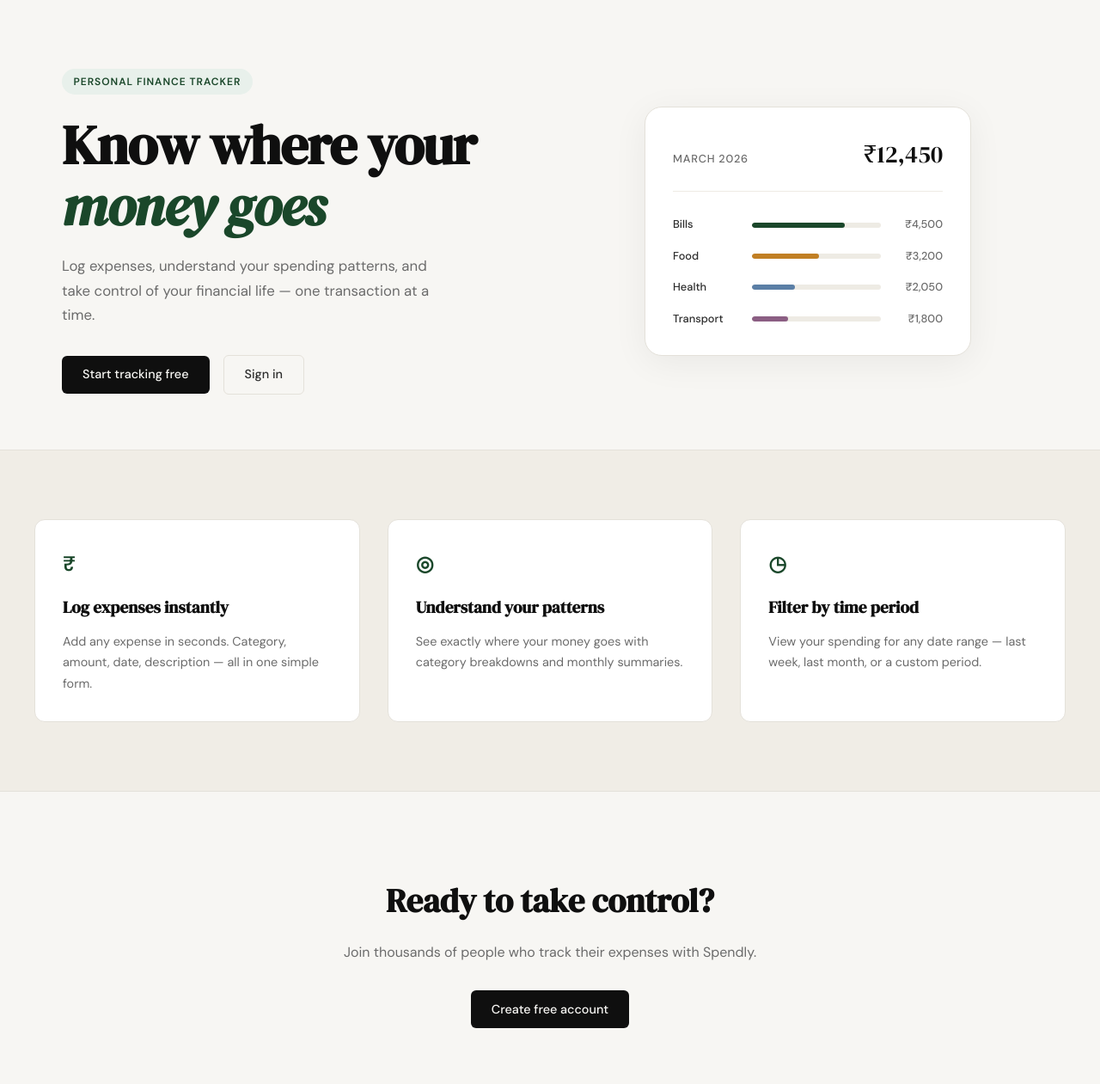
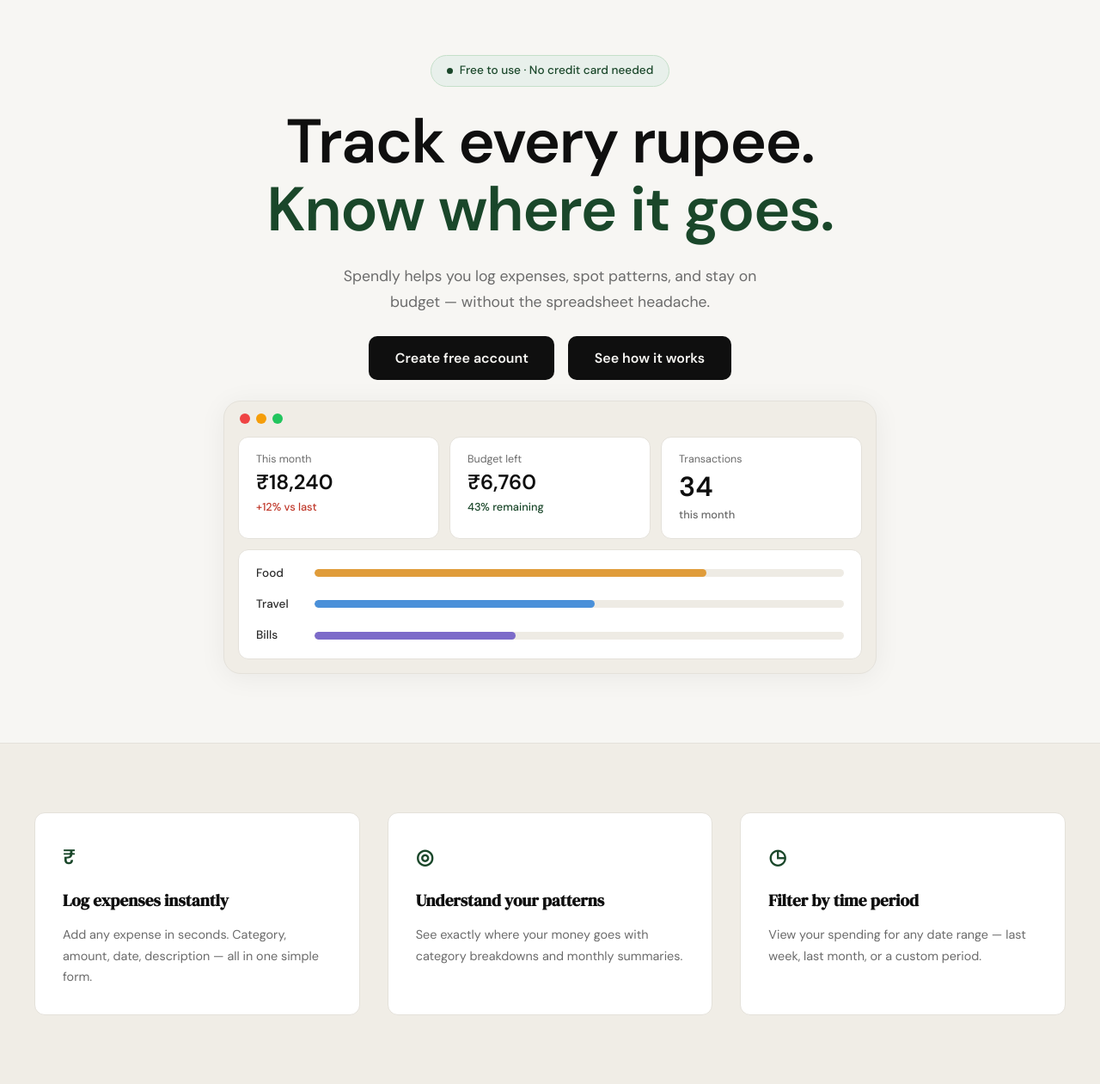
Before and after one commit to sunnyashish375/spendly, a Flask app: page / in a window 1280 px wide. Shown: the part 61-1322 px from the top of the page at 86% size. Run offline with Flask 3, Linux system fonts and the light colour scheme.

Commit message:
landing: redesign hero section to match mockup

```diff
--- /dev/null
+++ b/static/css/landing.css
@@ -0,0 +1,219 @@
+/* ------------------------------------------------------------------ */
+/* Hero v2 — landing page only                                         */
+/* ------------------------------------------------------------------ */
+
+.lhero {
+    padding: 4rem 2rem 5rem;
+    text-align: center;
+    background: var(--paper);
+}
+
+.lhero-inner {
+    max-width: 760px;
+    margin: 0 auto;
+    display: flex;
+    flex-direction: column;
+    align-items: center;
+    gap: 1.5rem;
+}
+
+/* Badge */
+.lhero-badge {
+    display: inline-flex;
+    align-items: center;
+    gap: 0.5rem;
+    background: var(--accent-light);
+    border: 1px solid #c5dfc9;
+    border-radius: 999px;
+    padding: 0.4rem 1.1rem;
+    font-size: 0.85rem;
+    font-weight: 500;
+    color: var(--accent);
+}
+
+.lhero-dot {
+    width: 7px;
+    height: 7px;
+    background: var(--accent);
+    border-radius: 50%;
+    flex-shrink: 0;
+}
+
+/* Title */
+.lhero-title {
+    font-family: var(--font-body);
+    font-weight: 700;
+    font-size: clamp(2.5rem, 6vw, 4.5rem);
+    line-height: 1.1;
+    color: var(--ink);
+    margin: 0;
+    letter-spacing: -0.02em;
+}
+
+.lhero-green {
+    color: var(--accent);
+}
+
+/* Subtitle */
+.lhero-subtitle {
+    font-size: 1.1rem;
+    color: var(--ink-muted);
+    line-height: 1.7;
+    max-width: 520px;
+}
+
+/* Buttons */
+.lhero-actions {
+    display: flex;
+    gap: 1rem;
+    flex-wrap: wrap;
+    justify-content: center;
+}
+
+.lbtn {
+    display: inline-block;
+    padding: 0.8rem 1.9rem;
+    border-radius: 10px;
+    font-family: var(--font-body);
+    font-size: 1rem;
+    font-weight: 600;
+    cursor: pointer;
+    text-decoration: none;
+    transition: background 0.2s;
+}
+
+.lbtn-dark {
+    background: var(--ink);
+    color: var(--paper);
+}
+
+.lbtn-dark:hover {
+    background: var(--accent);
+}
+
+/* ------------------------------------------------------------------ */
+/* Mockup                                                              */
+/* ------------------------------------------------------------------ */
+
+.lmockup {
+    width: 100%;
+    background: var(--paper-warm);
+    border: 1px solid var(--border);
+    border-radius: var(--radius-lg);
+    overflow: hidden;
+    box-shadow: 0 4px 32px rgba(0,0,0,0.06);
+    text-align: left;
+}
+
+.lmockup-titlebar {
+    display: flex;
+    align-items: center;
+    gap: 0.45rem;
+    padding: 0.9rem 1.1rem;
+}
+
+.ltl {
+    width: 12px;
+    height: 12px;
+    border-radius: 50%;
+}
+.ltl-r { background: #ef4444; }
+.ltl-y { background: #f59e0b; }
+.ltl-g { background: #22c55e; }
+
+.lmockup-body {
+    padding: 0 1rem 1rem;
+    display: flex;
+    flex-direction: column;
+    gap: 0.75rem;
+}
+
+/* Stat cards */
+.lstats {
+    display: grid;
+    grid-template-columns: repeat(3, 1fr);
+    gap: 0.75rem;
+}
+
+.lstat-card {
+    background: var(--paper-card);
+    border: 1px solid var(--border);
+    border-radius: var(--radius-md);
+    padding: 1rem 1.25rem;
+    display: flex;
+    flex-direction: column;
+    gap: 0.15rem;
+}
+
+.lstat-label {
+    font-size: 0.78rem;
+    color: var(--ink-muted);
+}
+
+.lstat-value {
+    font-size: 1.5rem;
+    font-weight: 700;
+    color: var(--ink);
+    line-height: 1.2;
+}
+
+.lstat-big {
+    font-size: 2rem;
+}
+
+.lstat-sub {
+    font-size: 0.8rem;
+    font-weight: 500;
+    margin-top: 0.1rem;
+}
+.lstat-red   { color: #c0392b; }
+.lstat-green { color: var(--accent); }
+.lstat-muted { color: var(--ink-muted); }
+
+/* Category bars */
+.lcats {
+    background: var(--paper-card);
+    border: 1px solid var(--border);
+    border-radius: var(--radius-md);
+    padding: 1rem 1.25rem;
+    display: flex;
+    flex-direction: column;
+    gap: 0.9rem;
+}
+
+.lcat-row {
+    display: flex;
+    align-items: center;
+    gap: 1rem;
+}
+
+.lcat-name {
+    width: 52px;
+    font-size: 0.85rem;
+    color: var(--ink-soft);
+    font-weight: 500;
+    flex-shrink: 0;
+}
+
+.lcat-track {
+    flex: 1;
+    height: 9px;
+    background: var(--border-soft);
+    border-radius: 999px;
+    overflow: hidden;
+}
+
+.lcat-fill {
+    height: 100%;
+    border-radius: 999px;
+}
+
+.lcat-food   { background: #e09c3a; }
+.lcat-travel { background: #4a90d9; }
+.lcat-bills  { background: #7c6bc9; }
+
+/* Responsive */
+@media (max-width: 600px) {
+    .lstats { grid-template-columns: 1fr; }
+    .lhero-title { font-size: 2.2rem; }
+}
--- a/templates/landing.html
+++ b/templates/landing.html
@@ -2,62 +2,76 @@
 
 {% block title %}Spendly — Track Every Rupee{% endblock %}
 
+{% block head %}
+<link rel="stylesheet" href="{{ url_for('static', filename='css/landing.css') }}">
+{% endblock %}
+
 {% block content %}
 
-<section class="hero">
-    <div class="hero-inner">
-        <div class="hero-badge">Personal Finance Tracker</div>
-        <h1 class="hero-title">
-            Know where your<br>
-            <em>money goes</em>
+<section class="lhero">
+    <div class="lhero-inner">
+
+        <div class="lhero-badge">
+            <span class="lhero-dot"></span>
+            Free to use · No credit card needed
+        </div>
+
+        <h1 class="lhero-title">
+            Track every rupee.<br>
+            <span class="lhero-green">Know where it goes.</span>
         </h1>
-        <p class="hero-subtitle">
-            Log expenses, understand your spending patterns,
-            and take control of your financial life —
-            one transaction at a time.
+
+        <p class="lhero-subtitle">
+            Spendly helps you log expenses, spot patterns, and stay
+            on budget — without the spreadsheet headache.
         </p>
-        <div class="hero-actions">
-            <a href="{{ url_for('register') }}" class="btn-primary">Start tracking free</a>
-            <a href="{{ url_for('login') }}" class="btn-ghost">Sign in</a>
+
+        <div class="lhero-actions">
+            <a href="{{ url_for('register') }}" class="lbtn lbtn-dark">Create free account</a>
+            <a href="{{ url_for('login') }}" class="lbtn lbtn-dark">See how it works</a>
         </div>
-    </div>
-    <div class="hero-visual">
-        <div class="mock-card">
-            <div class="mock-card-header">
-                <span class="mock-label">March 2026</span>
-                <span class="mock-total">₹12,450</span>
+
+        <div class="lmockup">
+            <div class="lmockup-titlebar">
+                <span class="ltl ltl-r"></span>
+                <span class="ltl ltl-y"></span>
+                <span class="ltl ltl-g"></span>
             </div>
-            <div class="mock-bars">
-                <div class="mock-bar-row">
-                    <span class="mock-cat">Bills</span>
-                    <div class="mock-bar-track">
-                        <div class="mock-bar" style="width: 72%"></div>
+            <div class="lmockup-body">
+                <div class="lstats">
+                    <div class="lstat-card">
+                        <span class="lstat-label">This month</span>
+                        <span class="lstat-value">₹18,240</span>
+                        <span class="lstat-sub lstat-red">+12% vs last</span>
                     </div>
-                    <span class="mock-amt">₹4,500</span>
+                    <div class="lstat-card">
+                        <span class="lstat-label">Budget left</span>
+                        <span class="lstat-value">₹6,760</span>
+                        <span class="lstat-sub lstat-green">43% remaining</span>
+                    </div>
+                    <div class="lstat-card">
+                        <span class="lstat-label">Transactions</span>
+                        <span class="lstat-value lstat-big">34</span>
+                        <span class="lstat-sub lstat-muted">this month</span>
+                    </div>
                 </div>
-                <div class="mock-bar-row">
-                    <span class="mock-cat">Food</span>
-                    <div class="mock-bar-track">
-                        <div class="mock-bar mock-bar-2" style="width: 52%"></div>
+                <div class="lcats">
+                    <div class="lcat-row">
+                        <span class="lcat-name">Food</span>
+                        <div class="lcat-track"><div class="lcat-fill lcat-food" style="width:74%"></div></div>
                     </div>
-                    <span class="mock-amt">₹3,200</span>
-                </div>
-                <div class="mock-bar-row">
-                    <span class="mock-cat">Health</span>
-                    <div class="mock-bar-track">
-                        <div class="mock-bar mock-bar-3" style="width: 33%"></div>
+                    <div class="lcat-row">
+                        <span class="lcat-name">Travel</span>
+                        <div class="lcat-track"><div class="lcat-fill lcat-travel" style="width:53%"></div></div>
                     </div>
-                    <span class="mock-amt">₹2,050</span>
-                </div>
-                <div class="mock-bar-row">
-                    <span class="mock-cat">Transport</span>
-                    <div class="mock-bar-track">
-                        <div class="mock-bar mock-bar-4" style="width: 28%"></div>
+                    <div class="lcat-row">
+                        <span class="lcat-name">Bills</span>
+                        <div class="lcat-track"><div class="lcat-fill lcat-bills" style="width:38%"></div></div>
                     </div>
-                    <span class="mock-amt">₹1,800</span>
                 </div>
             </div>
         </div>
+
     </div>
 </section>
 
```
